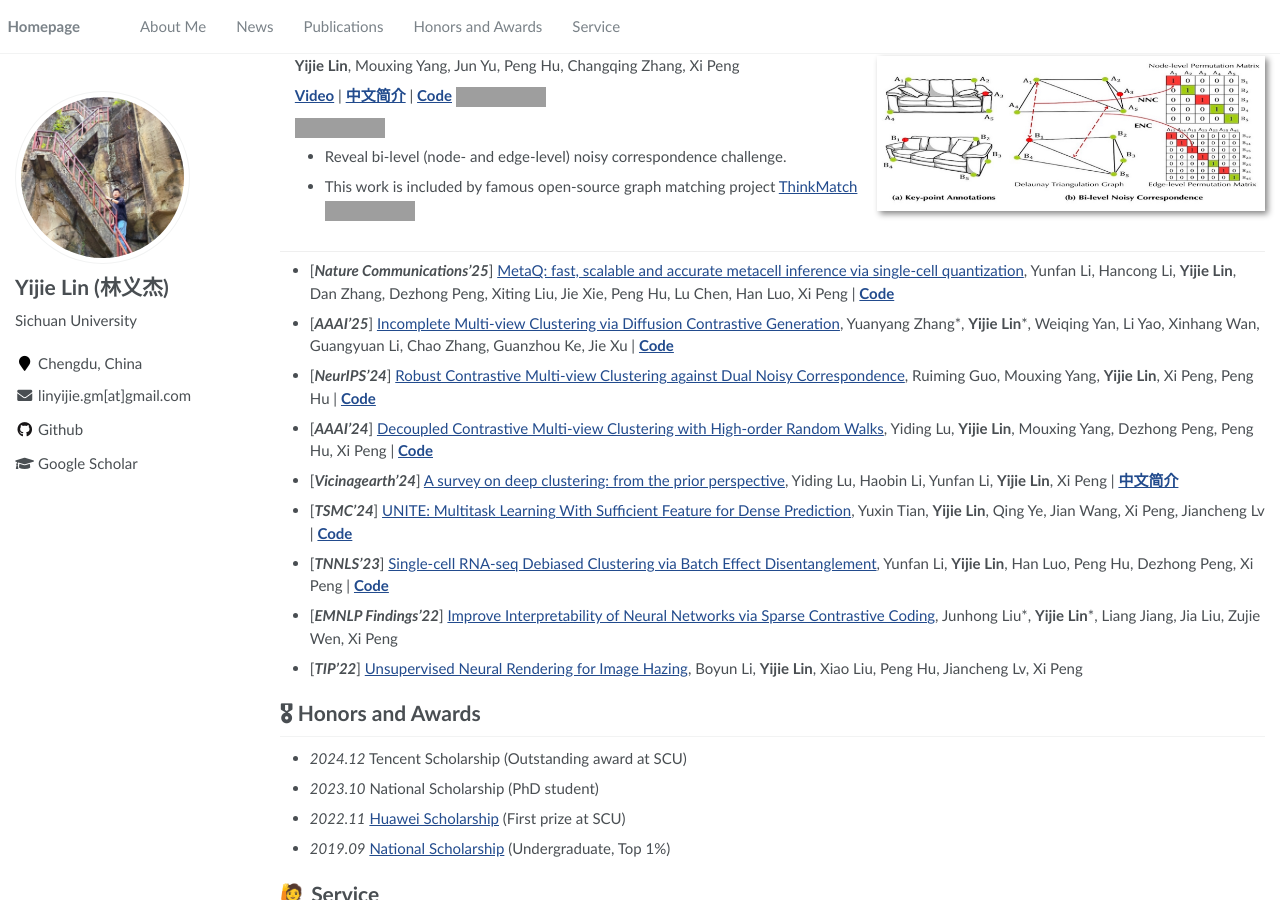
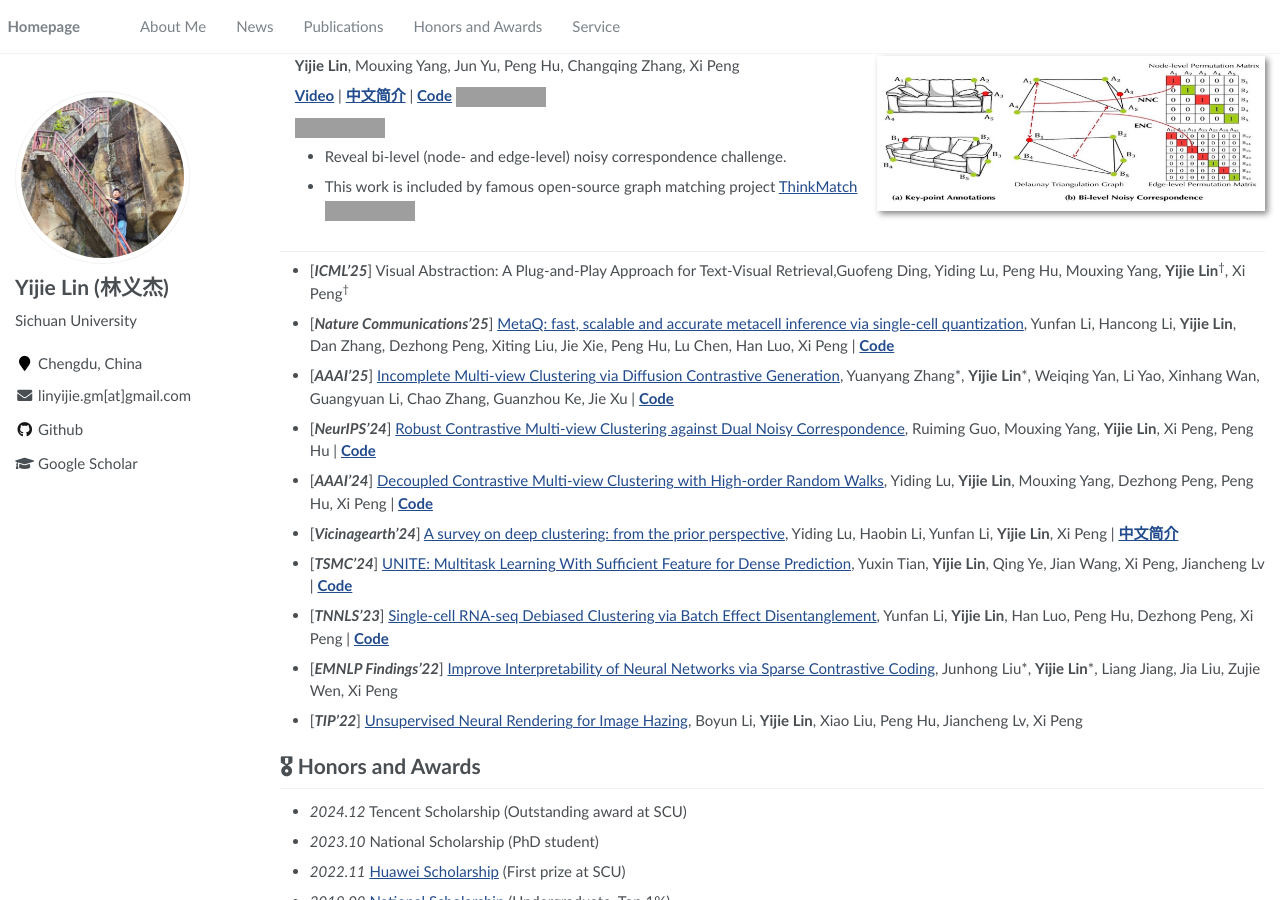
Before and after one commit to Lin-Yijie/Lin-Yijie.github.io, a Jekyll site: the page built from _pages/about.md, in a window 1280 px wide and 900 px high, scrolled down 1393 px. Built offline with Jekyll 4.4.1, drawn with Linux system fonts in a browser that asks for light colours; grey boxes are pictures that could not be loaded.

Commit message:
Update about.md

```diff
--- a/_pages/about.md
+++ b/_pages/about.md
@@ -203,6 +203,10 @@ Yiding Lu, Mouxing Yang, Dezhong Peng, Peng Hu, **Yijie Lin**<sup>†</sup>, Xi
 \|
 <a href="https://github.com/XLearning-SCU/2022-TPAMI-DCP"><strong>Code</strong></a> -->
 
+
+- [<em>**ICML'25**</em>] Visual Abstraction: A Plug-and-Play Approach for Text-Visual Retrieval,Guofeng Ding, Yiding Lu, Peng Hu, Mouxing Yang, **Yijie Lin**<sup>†</sup>, Xi Peng<sup>†</sup>
+
+
 - [<em>**Nature Communications'25**</em>] [MetaQ: fast, scalable and accurate metacell inference via single-cell quantization](https://www.nature.com/articles/s41467-025-56424-6.pdf), Yunfan Li, Hancong Li, **Yijie Lin**, Dan Zhang, Dezhong Peng, Xiting Liu, Jie Xie, Peng Hu, Lu Chen,  Han Luo, Xi Peng
 \| <a href="https://github.com/XLearning-SCU/MetaQ"><strong>Code</strong></a>
 
```
